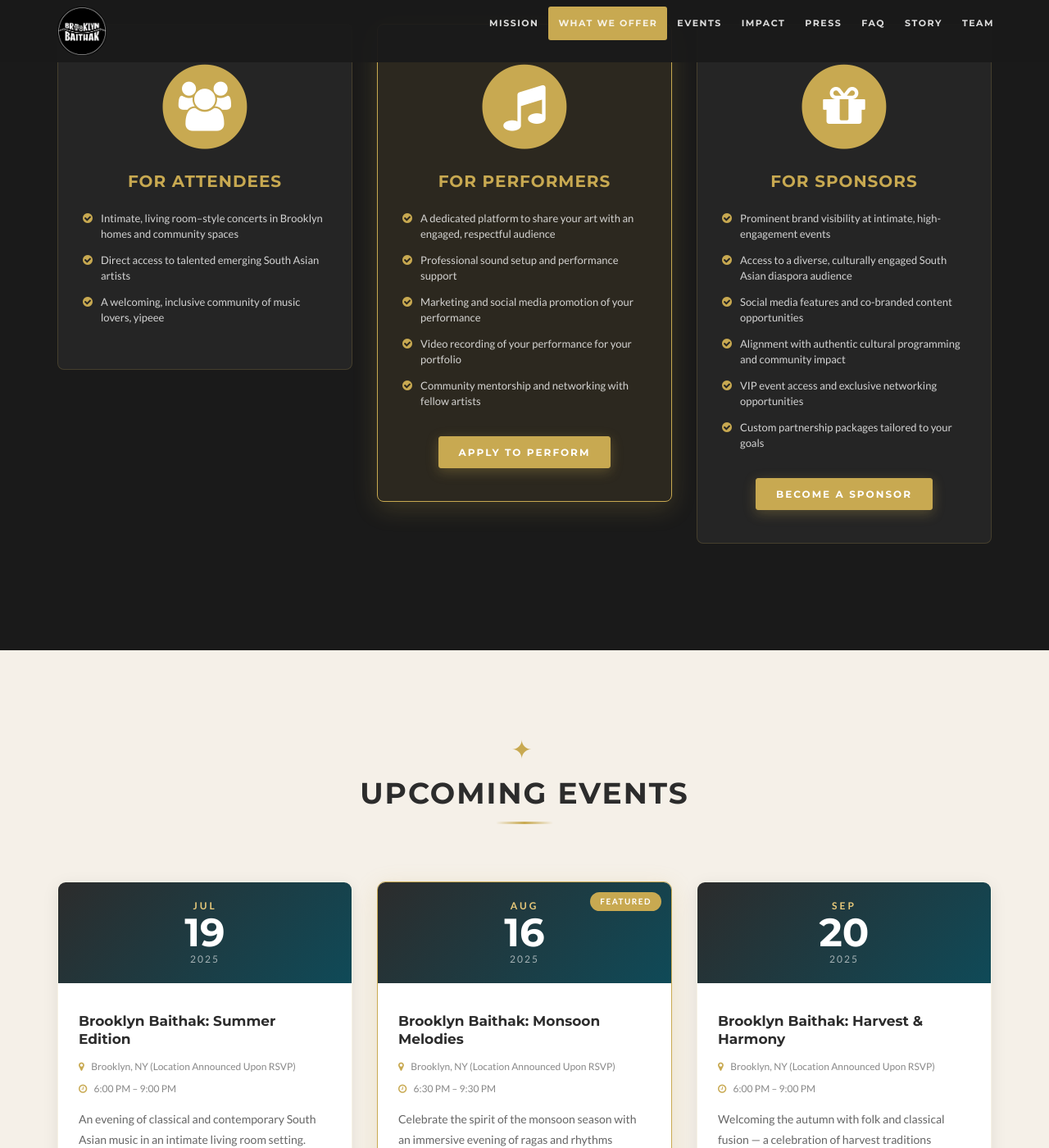
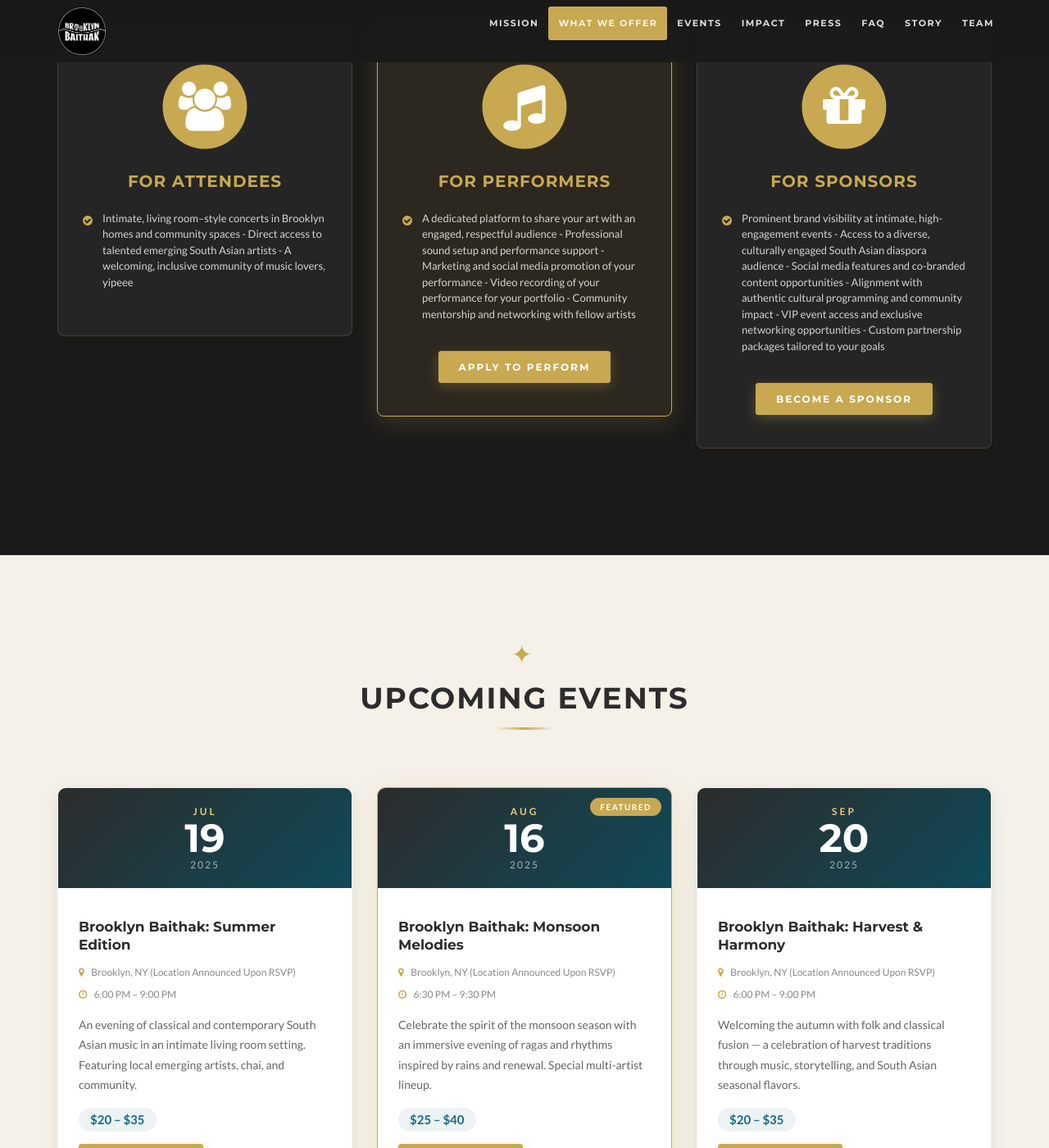
Before and after one commit to BrooklynBaithak/brooklynbaithak.github.io, a Jekyll site: the page built from index.md, in a window 1280 px wide and 1400 px high, scrolled down 1920 px. Shown: the whole window at 82% size. Built offline with Jekyll 4.4.1, drawn with Linux system fonts in a browser that asks for light colours; some web fonts are replaced; a script that is not in the unit is left out.

Commit message:
flexibility is nice

```diff
--- a/_includes/services.html
+++ b/_includes/services.html
@@ -20,13 +20,8 @@
                         </span>
                     </div>
                     <h3 class="service-heading">{{ group.heading }}</h3>
-                    <div class="bb-service-list">
-                        {% for item in group.items %}
-                        <div class="bb-service-item">
-                            <i class="fa fa-check-circle"></i>
-                            <span>{{ item }}</span>
-                        </div>
-                        {% endfor %}
+                    <div class="bb-service-body">
+                        {{ group.body | markdownify }}
                     </div>
                     {% if group.cta_text %}
                     <a href="{{ group.cta_url }}" class="btn btn-xl btn-sm-services">{{ group.cta_text }}</a>
--- a/css/bb-custom.css
+++ b/css/bb-custom.css
@@ -366,25 +366,37 @@
   text-transform: uppercase;
 }
 
-.bb-service-list {
+.bb-service-body {
   text-align: left;
   margin-top: 15px;
-}
-
-.bb-service-item {
-  display: flex;
-  align-items: flex-start;
-  margin-bottom: 12px;
   color: rgba(255,255,255,0.8);
   font-size: 13px;
   line-height: 1.5;
 }
 
-.bb-service-item i.fa-check-circle {
+.bb-service-body p {
+  margin-bottom: 12px;
+}
+
+.bb-service-body ul {
+  list-style: none;
+  padding-left: 0;
+  margin-bottom: 15px;
+}
+
+.bb-service-body li {
+  position: relative;
+  padding-left: 24px;
+  margin-bottom: 12px;
+}
+
+.bb-service-body li::before {
+  content: '\f058'; /* fa-check-circle */
+  font-family: 'FontAwesome';
+  position: absolute;
+  left: 0;
+  top: 2px;
   color: var(--bb-gold);
-  margin-right: 10px;
-  margin-top: 2px;
-  flex-shrink: 0;
   font-size: 14px;
 }
 
```
Also changed, not shown: _data/services.yml (+5 -7 lines).
